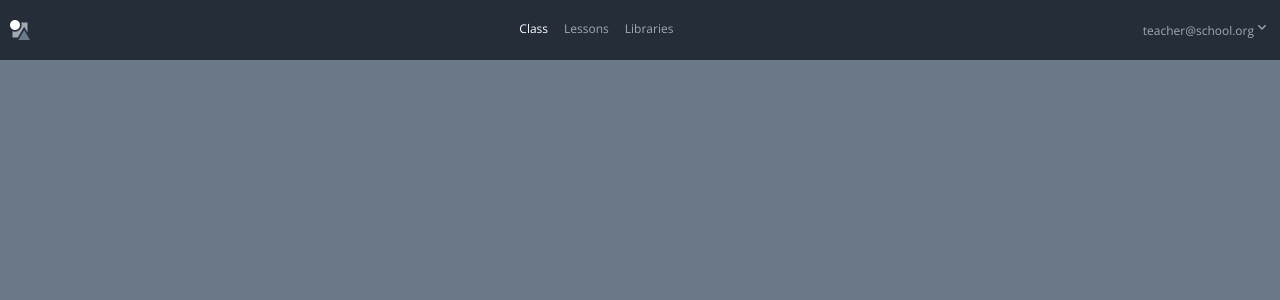
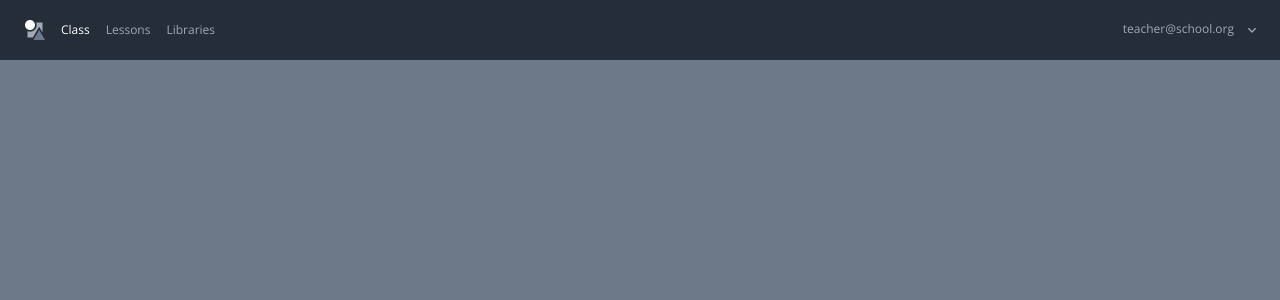
Before and after one commit to cl-lin/front-end-challenge, a React (Create React App) app: page / in a window 1280 px wide. Shown: the top 300 px of the page. Built offline with nearby package versions, Linux system fonts and the light colour scheme; the HTML template or start-up script is replaced by a standard one.

Commit message:
fix alignment on right side navbar

```diff
--- a/src/components/Navbar/DropdownMenu.js
+++ b/src/components/Navbar/DropdownMenu.js
@@ -1,7 +1,12 @@
+// import arrow from '../../images/icon-arrow.svg'
+import { ReactComponent as Arrow } from '../../images/icon-arrow.svg'
 
 export default function DropdownMenu () {
     console.log('dropdown')
         return (
-    <a className="nav-link" href="/">teacher@school.org</a>
+            <>
+    <a className="nav-link email-add" href="/">teacher@school.org<Arrow className="arrow"/></a>
+    {/* <a className="arrow"><Arrow /></a> */}
+            </>
         )
     }
--- a/src/components/Navbar/Navbar.css
+++ b/src/components/Navbar/Navbar.css
@@ -8,22 +8,22 @@
     font-size: 12px;
 }
 
+
 .nav-flex{
     display: flex;
-    justify-content: space-between;
+    justify-content: flex-start;
     align-items: center;
     padding: 30px 10px;
 }
 
 .logo-img {
     height: 20px;
-    padding: 15px;
+    padding: 15px 10px 15px 15px;
 }
 
 .logo-img:hover {
     opacity: 50%;
 }
-
 
 .class-link {
     color: #FFFFFF;
@@ -39,47 +39,37 @@
     color: #FFFFFF;
 }
 
+.nav-link:hover .arrow{
+    color: #FFFFFF;
+}
+
+ul {
+    list-style-type: none;
+    margin: -10px;
+    padding: 0px;
+}
+
 ul li {
     display: inline-block;
     vertical-align: top;
-     padding: 8px;
-    margin: -3px 10px 0px -10px;
+    padding-left: 16px;
 }
 
-/*
-a {
-    font-family: 'Open Sans';
-    font-style: normal;
-    font-weight: 400;
-    font-size: 12px;
-    line-height: 20px;
-    color: #A1A9B5;
-    text-decoration: none
+.dropdown-position {
+    margin-left: auto;
 }
 
-a:hover {
-    color: #FFFFFF;
+.arrow {
+    padding: 15px 10px 15px 10px;
+    vertical-align: middle;
 }
 
-.flex-container {
-    display: flex;
-    flex-direction: row;
-    /* justify-content: flex-start; */
-  /* }
-
-.nav-link-flex {
-    flex-grow: 1;
+.arrow:hover {
+    fill:#FFFFFF;
 }
 
-
-.user-flex {
-    display: inline-block;
-    vertical-align: top;
-     padding: 8px;
-    margin: -3px 10px 0px -10px;
-
-} */
-
-/* .arrow:hover {
-    fill: #FFFFFF;
-} */
+.email-add {
+    margin-bottom: auto;
+    vertical-align: middle;
+  display: inline-block;
+}
--- a/src/components/Navbar/Navbar.js
+++ b/src/components/Navbar/Navbar.js
@@ -3,53 +3,21 @@ import DropdownMenu from "./DropdownMenu"
 import NavbarMenu from "./NavbarMenu"
 import './Navbar.css'
 import logo from '../../images/logo.svg'
-import arrow from '../../images/icon-arrow.svg'
+// import arrow from '../../images/icon-arrow.svg'
 
 export default function Navbar () {
 console.log('navbar')
     return (
         <nav className="navbar nav-flex">
 
-                 <img className="" src={logo} alt="logo"/>
+                 <img className="logo-img" src={logo} alt="logo"/>
             <div>
                  <NavbarMenu />
             </div>
 
-            <div>
+            <div className="dropdown-position">
                 <DropdownMenu />
-                <img src={arrow} alt="arrowdown"/>
             </div>
         </nav>
-
-        // <nav className ="navbar">
-        //     <section className ="flex-container">
-
-        //     <div className="logo">
-        //         <img className="logo-img" src={logo} alt="logo"/>
-        //     </div>
-
-        //     <div className="nav-link-flex">
-        //     <ul>
-        //         {NavbarMenu.map((menu, index) => {
-        //             return (
-        //                 <li key ={index}>
-        //                     <a className={menu.className} href={menu.url}>
-        //                         {menu.title}
-        //                     </a>
-        //                 </li>
-        //             )
-        //         }) }
-        //     </ul>
-        //     </div>
-
-        //     <div className="user-flex">
-        //         <a href="/">
-        //                  <DropdownMenu />
-        //                  <img src={arrow} alt="arrowdown"/>
-        //         </a>
-        //     </div>
-        //         </section>
-
-        // </nav>
     )
 }
```
